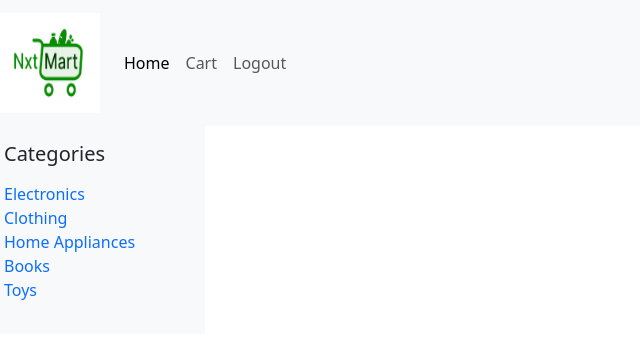
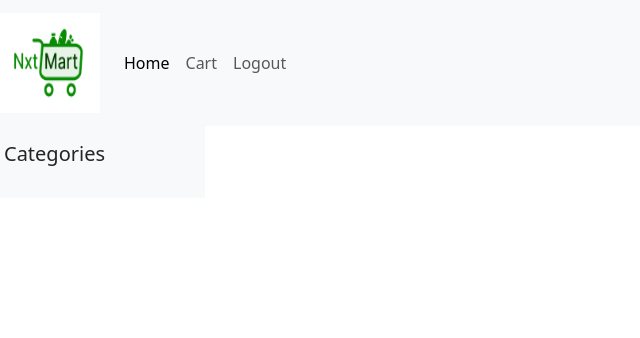
Before and after one commit to Ameena-Begum-tech/Assignment-1, a plain HTML site: page home.html in a window 1280 px wide. Shown: the whole page, without its empty margins (0-640 px from the left). Drawn offline with nearby package versions, Linux system fonts and the light colour scheme.

Commit message:
home1.html

```diff
--- a/home.html
+++ b/home.html
@@ -43,13 +43,7 @@
     </nav>
     <div class="col-12 col-md-3 col-lg-2 sidebar bg-light p-3">
       <h5 class="mb-3">Categories</h5>
-      <ul class="list-unstyled">
-        <li><a href="#" class="text-decoration-none">Electronics</a></li>
-        <li><a href="#" class="text-decoration-none">Clothing</a></li>
-        <li><a href="#" class="text-decoration-none">Home Appliances</a></li>
-        <li><a href="#" class="text-decoration-none">Books</a></li>
-        <li><a href="#" class="text-decoration-none">Toys</a></li>
-      </ul>
+
   </div>
 </div>
 </body>
```
